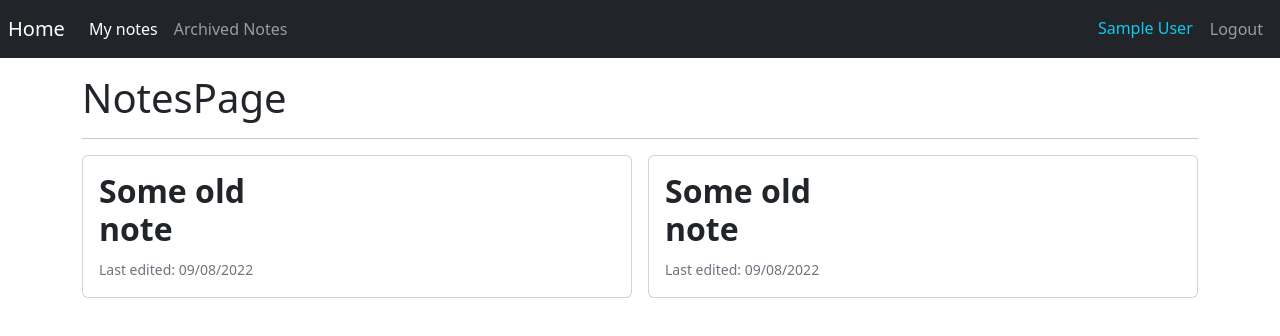
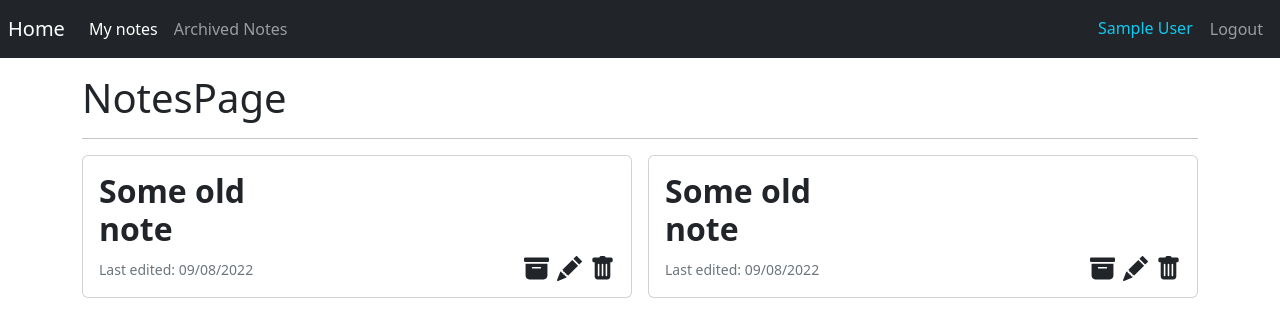
Before and after one commit to LuisFJojoa/notes-generator, a React (Vite) app: page /my-notes in a window 1280 px wide. Shown: the top 336 px of the page. Built offline with nearby package versions, Linux system fonts and the light colour scheme; sample sign-in values are in the browser's storage.

Commit message:
crud events created

```diff
--- a/index.html
+++ b/index.html
@@ -1,5 +1,6 @@
 <!DOCTYPE html>
 <html lang="en">
+
 <head>
   <meta charset="UTF-8" />
   <link rel="icon" type="image/svg+xml" href="/vite.svg" />
@@ -11,8 +12,10 @@
   <meta name="viewport" content="width=device-width, initial-scale=1.0" />
   <title>Ensolver-Notes</title>
 </head>
+
 <body>
   <div id="root"></div>
   <script type="module" src="/src/main.jsx"></script>
 </body>
+
 </html>
--- a/src/notes/components/NoteItem.jsx
+++ b/src/notes/components/NoteItem.jsx
@@ -1,4 +1,6 @@
 import { Link } from "react-router-dom"
+import { BsFillArchiveFill, BsUpload, BsTrashFill, BsPencilFill } from 'react-icons/bs'
+import { IconContext } from "react-icons";
 
 // const CharacterByHero = ({ alter_ego, characters}) => {
 //   if (alter_ego === characters) return (<></>)
@@ -7,8 +9,22 @@ import { Link } from "react-router-dom"
 // {
 //   id, superhero, publisher, alter_ego, first_appearance, characters
 // }
-export const NoteItem = () => {
+export const NoteItem = ({ id, title, content, lastEdit, state }) => {
 
+  const onChangeState= () => {
+    console.log("State changed: " +id);
+  }
+
+  const onDeleteNote= () => {
+    console.log("Note deleted: " +id);
+  }
+
+  const onEditNote= () => {
+    console.log("Note edited: " +id);
+  }
+
+  const iconStyle = { margin: '0 4'}
+  const svgState = (state !== 'archived') ? <BsUpload onClick={onChangeState} style={iconStyle}/> : <BsFillArchiveFill onClick={onChangeState} style={iconStyle}/>;
 
   return (
     <div className="col animate__animated animate__fadeIn">
@@ -20,12 +36,16 @@ export const NoteItem = () => {
               <p className="card-text">
                 <small className="text-muted">Last edited: 09/08/2022</small>
               </p>
-{/*
+              {/*
               <Link to={`/hero/${id}`}>Más info...</Link> */}
             </div>
-            <div className="col-7">
-
-            </div>
+          </div>
+          <div className="col-7 d-flex justify-content-end align-items-end mb-3 pe-4">
+            <IconContext.Provider value={{ className: "shared-class", size: 25 }}>
+              {svgState}
+              <BsPencilFill onClick={onEditNote} style={iconStyle}/>
+              <BsTrashFill onClick={onDeleteNote} style={iconStyle}/>
+            </IconContext.Provider>
           </div>
         </div>
       </div>
--- a/src/notes/components/NotesList.jsx
+++ b/src/notes/components/NotesList.jsx
@@ -12,7 +12,7 @@ export const NotesList = ({state='no-archived'}) => {
       {
       notes.map((note)=>(
         <NoteItem
-        key={notes.id}
+        key={note.id}
         {...note}
         />
       ))
```
Lines whose indentation alone changed are shown as unchanged.
